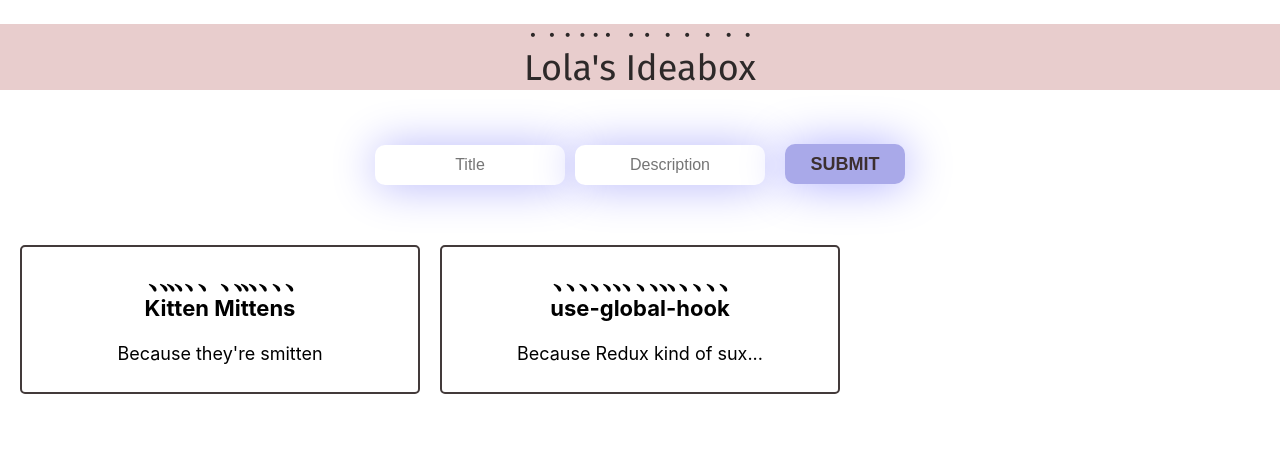
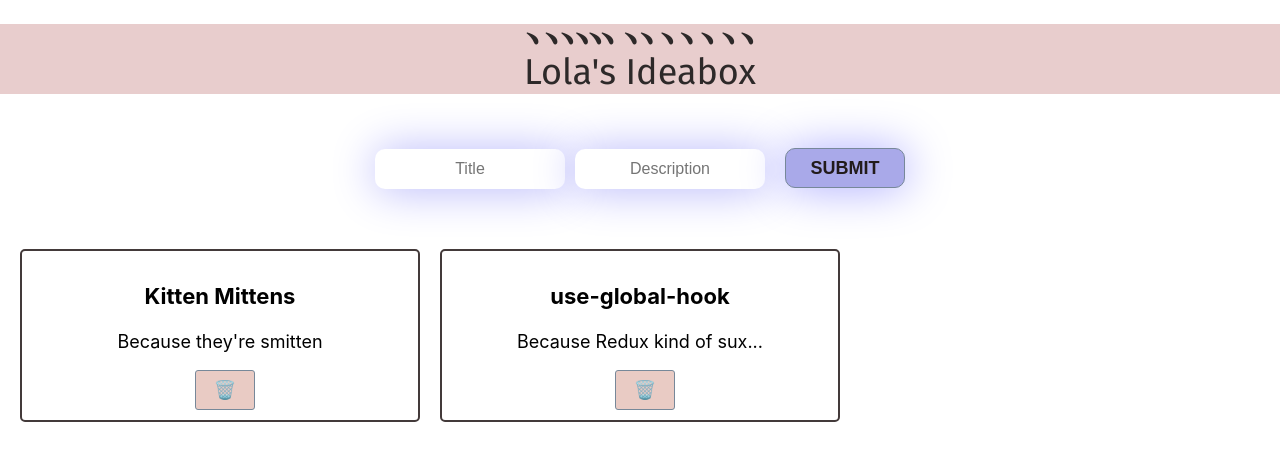
Before and after one commit to lo-la-do-li/ideabox-with-redux, a React (Create React App) app: page / in a window 1280 px wide. Shown: the top 460 px of the page. Built offline with nearby package versions, Linux system fonts and the light colour scheme.

Commit message:
Implement deleteIdea in actions

```diff
--- a/src/actions/index.js
+++ b/src/actions/index.js
@@ -2,3 +2,8 @@ export const addIdea = (idea) => ({
   type: "ADD_IDEA",
   idea,
 });
+
+export const deleteIdea = (id) => ({
+  type: "DELETE_IDEA",
+  id,
+});
--- a/src/components/App/App.css
+++ b/src/components/App/App.css
@@ -2,7 +2,7 @@
   text-align: center;
 }
 .app-title {
-  -webkit-text-emphasis: dot;
+  -webkit-text-emphasis: sesame;
   background-color: rgb(232, 205, 205);
   font-family: 'Fira Sans',
   sans-serif;
--- a/src/components/Card/Card.css
+++ b/src/components/Card/Card.css
@@ -6,10 +6,16 @@
 }
 
 .card-title {
-  -webkit-text-emphasis: sesame;
   font-size: 22px;
 }
 
 .card-description {
   font-size: 18px;
 }
+
+.delete-btn {
+  background-color: rgb(233, 203, 196);
+  width: 60px;
+  border-radius: 3px;
+  box-shadow: none;
+}
--- a/src/components/Card/Card.js
+++ b/src/components/Card/Card.js
@@ -1,14 +1,20 @@
 import React from "react";
+import { connect } from "react-redux";
+import { deleteIdea } from "../../actions";
 import "./Card.css";
 
-const Card = ({ id, title, description }) => {
+const Card = ({ id, title, description, deleteIdea }) => {
   return (
     <div className="card">
       <h3 className="card-title">{title}</h3>
       <p className="card-description">{description}</p>
-      {/* <button onClick={() => props.deleteIdea(props.id)}>🗑️</button> */}
+      <button className="delete-btn" onClick={() => deleteIdea(id)}>
+        🗑️
+      </button>
     </div>
   );
 };
-
-export default Card;
+const mapDispatchToProps = (dispatch) => ({
+  deleteIdea: (id) => dispatch(deleteIdea(id)),
+});
+export default connect(null, mapDispatchToProps)(Card);
--- a/src/containers/Form.css
+++ b/src/containers/Form.css
@@ -21,10 +21,11 @@ button {
   display: inline-block;
   margin-left: 10px;
   width: 120px;
+  border:1px solid lightslategray;
   border-radius: 10px;
   box-shadow: 1px 1px 45px #AAF;
   background-color: #a9a9e9;
-  color: rgb(60, 47, 47);
+  color: rgb(34, 27, 27);
   text-transform: uppercase;
   font-size: large;
   font-weight: bold
@@ -34,4 +35,5 @@ button:hover {
   color: rgb(240, 112, 112);
   background-color:rgb(60, 49, 49);
   cursor: pointer;
+   -webkit-text-emphasis: sesame;
 }
--- a/src/containers/Ideas.js
+++ b/src/containers/Ideas.js
@@ -11,7 +11,6 @@ const Ideas = ({ ideas }) => {
         description={idea.description}
         id={idea.id}
         key={idea.id}
-        // deleteIdea={props.deleteIdea}
       />
     );
   });
--- a/src/reducers/ideas.js
+++ b/src/reducers/ideas.js
@@ -22,6 +22,9 @@ export const ideas = (state = initialIdeas, action) => {
           description: action.idea.description,
         },
       ];
+    case "DELETE_IDEA": {
+      return state.filter((idea) => idea.id !== action.id);
+    }
     default:
       return state;
   }
```
Also changed, not shown: 1 other file (tests, documents, lock files or other folders).
